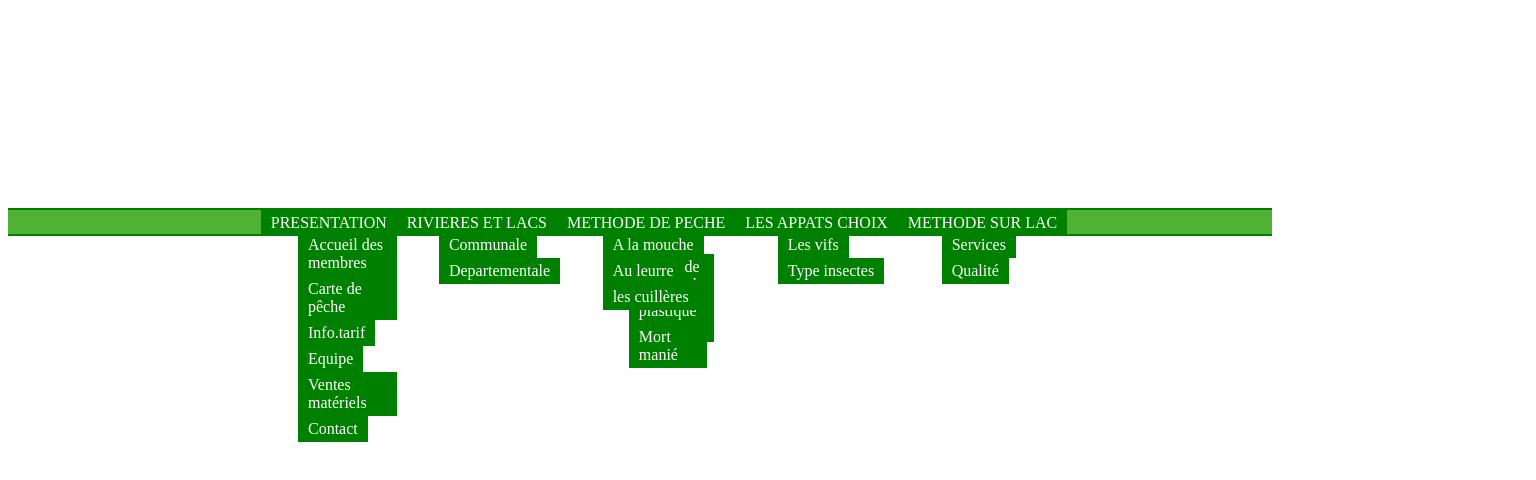
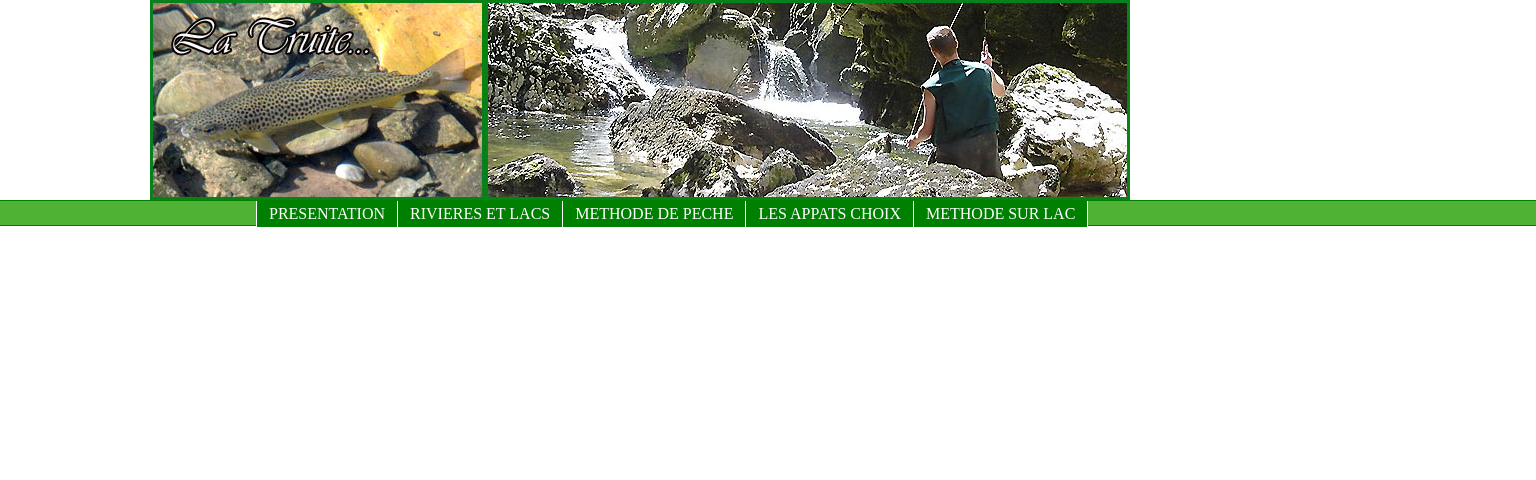
Before and after one commit to arfpchatelot/abcweb, a plain HTML site: page index.html in a window 1280 px wide. Shown: the whole page, 1536 px wide, since content can reach past the window. Drawn offline with Linux system fonts and the light colour scheme.

Commit message:
finalisation menus sous menus truite

```diff
--- a/css/style1.css
+++ b/css/groupeb.css
@@ -4,6 +4,23 @@ padding:0px;
 margin:0px;
 }
 
+#bandeau{
+
+width: 980px;
+margin-left: auto;
+margin-right: auto;
+
+}
+#banniere
+{
+background-image: url(../img/banniere_mouche.jpg);
+background-color: #4FB234;
+width: 645px;
+height: 200px;
+float: right;
+
+
+}
 #listmenu {
 position:absolute;
 top:200px;
--- a/index.html
+++ b/index.html
@@ -8,14 +8,20 @@
     <meta name="description" content="mise en forme des paragraphes avec les balises markup.... " />
 
     <link rel="shortcut icon" type="image/x-icon" href="style/ico/favicon.ico" />
-    <link rel="stylesheet" href="css/groupe1.css" />
+    <link rel="stylesheet" href="css/groupeb.css" />
     <script src="js/prog.js"></script>
 
 </head>
 
 <body>
 <header>
-    <div id="listmenu">
+<div id="bandeau" ><img src="img/logo2.jpg" alt="logo truite association peche" width="335" height="200" />
+     <div id="banniere"> </div>
+
+
+</div>
+
+    <nav id="listmenu">
         <ul>
             <li> <a href="index.php" target="_self">PRESENTATION</a>
                 <ul>
@@ -78,7 +84,7 @@
             </li>
         </ul>
 
-    </div>
+    </nav>
 </header>
 </body>
 
```
Also changed, not shown: img/_notes/dwsync.xml (added, +7 -0 lines), css/groupea.css (renamed from css/groupe1.css), img/Ornans2.jpg (added), img/banniere_mouche.jpg (added), img/fondvert.gif (added), img/logo2.jpg (added).
